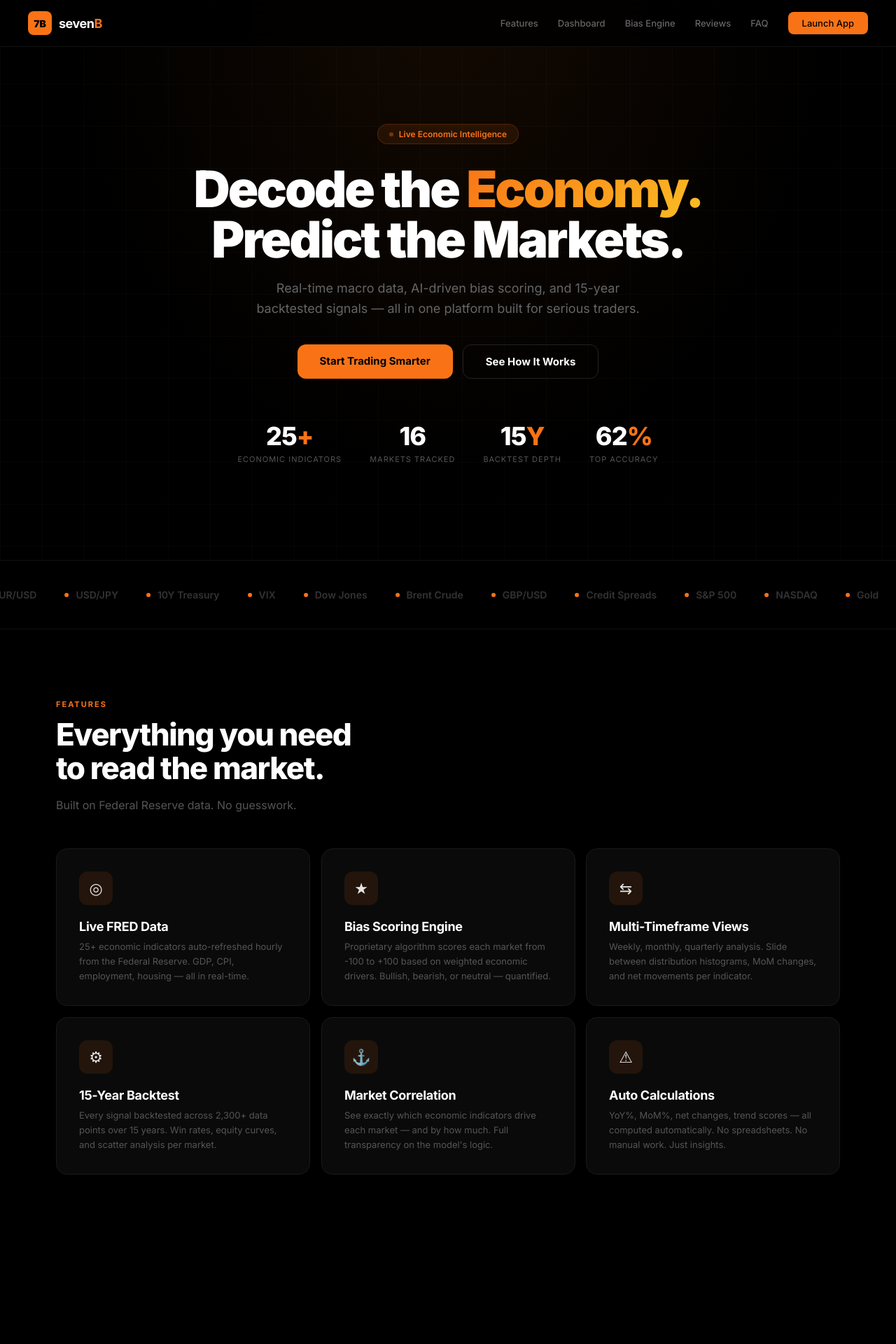
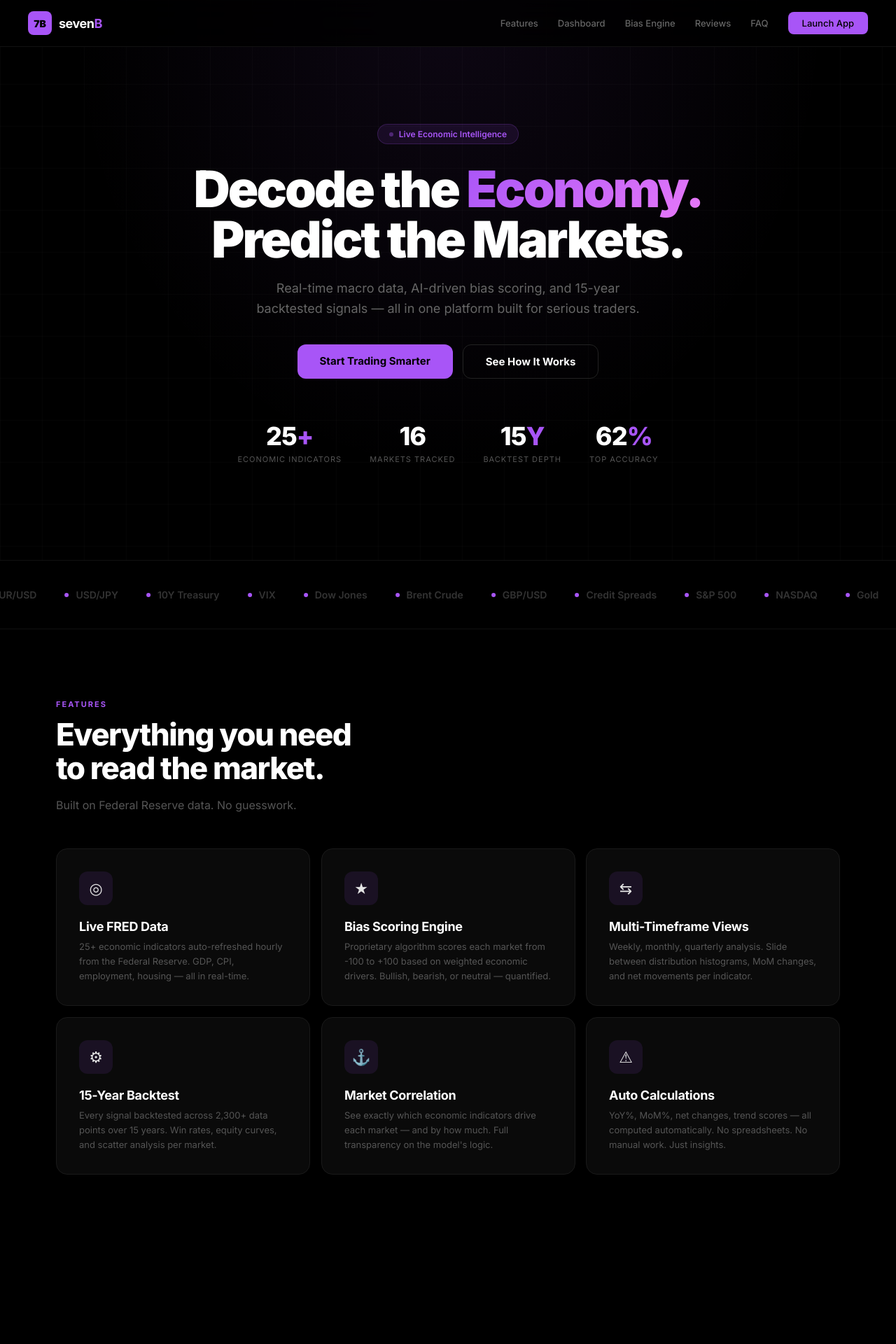
Before and after one commit to pipsagency6-hub/sevenb, a Flask app: page /landing in a window 1280 px wide. Shown: the top 1920 px of the page at 70% size. Run offline with Flask 3, Linux system fonts and the light colour scheme.

Commit message:
Rebrand to purple/black/white theme across all pages
Co-Authored-By: Claude Opus 4.6 <noreply@anthropic.com>

```diff
--- a/templates/base.html
+++ b/templates/base.html
@@ -8,7 +8,7 @@
 <link href="https://fonts.googleapis.com/css2?family=Inter:wght@300;400;500;600;700;800&display=swap" rel="stylesheet">
 <style>
 *{margin:0;padding:0;box-sizing:border-box}
-:root{--bg:#000;--bg2:#0a0a0a;--bg3:#111;--bg4:#161616;--border:#1a1a1a;--border2:#222;--orange:#f97316;--orange2:#ea580c;--orange-glow:rgba(249,115,22,0.15);--text:#e5e5e5;--text2:#999;--text3:#555;--green:#22c55e;--red:#ef4444;--yellow:#eab308;--green-bg:rgba(34,197,94,0.12);--red-bg:rgba(239,68,68,0.12);--yellow-bg:rgba(234,179,8,0.12)}
+:root{--bg:#000;--bg2:#0a0a0a;--bg3:#111;--bg4:#161616;--border:#1a1a1a;--border2:#222;--orange:#a855f7;--orange2:#9333ea;--orange-glow:rgba(168,85,247,0.15);--text:#e5e5e5;--text2:#999;--text3:#555;--green:#22c55e;--red:#ef4444;--yellow:#eab308;--green-bg:rgba(34,197,94,0.12);--red-bg:rgba(239,68,68,0.12);--yellow-bg:rgba(234,179,8,0.12)}
 body{font-family:'Inter',system-ui,sans-serif;background:var(--bg);color:var(--text);-webkit-font-smoothing:antialiased}
 ::selection{background:var(--orange);color:#000}
 ::-webkit-scrollbar{width:6px;height:6px}
--- a/templates/landing.html
+++ b/templates/landing.html
@@ -7,7 +7,7 @@
 <link href="https://fonts.googleapis.com/css2?family=Inter:wght@300;400;500;600;700;800;900&display=swap" rel="stylesheet">
 <style>
 *{margin:0;padding:0;box-sizing:border-box}
-:root{--o:#f97316;--o2:#ea580c;--bg:#000;--g:#22c55e;--r:#ef4444;--y:#eab308}
+:root{--o:#a855f7;--o2:#9333ea;--bg:#000;--g:#22c55e;--r:#ef4444;--y:#eab308}
 body{font-family:'Inter',sans-serif;background:#000;color:#e5e5e5;overflow-x:hidden;-webkit-font-smoothing:antialiased}
 ::selection{background:var(--o);color:#000}
 a{color:var(--o);text-decoration:none}
@@ -26,19 +26,19 @@ nav{position:fixed;top:0;left:0;right:0;z-index:100;padding:16px 40px;display:fl
 
 /* HERO */
 .hero{min-height:100vh;display:flex;align-items:center;justify-content:center;text-align:center;position:relative;padding:120px 40px 80px;overflow:hidden}
-.hero-bg{position:absolute;top:0;left:0;right:0;bottom:0;background:radial-gradient(ellipse at 50% 0%,rgba(249,115,22,0.08) 0%,transparent 60%)}
+.hero-bg{position:absolute;top:0;left:0;right:0;bottom:0;background:radial-gradient(ellipse at 50% 0%,rgba(168,85,247,0.08) 0%,transparent 60%)}
 .hero-grid{position:absolute;top:0;left:0;right:0;bottom:0;background-image:linear-gradient(rgba(255,255,255,0.02) 1px,transparent 1px),linear-gradient(90deg,rgba(255,255,255,0.02) 1px,transparent 1px);background-size:60px 60px}
 .hero-content{position:relative;z-index:2;max-width:900px}
-.hero-badge{display:inline-flex;align-items:center;gap:8px;padding:6px 16px;background:rgba(249,115,22,0.1);border:1px solid rgba(249,115,22,0.2);border-radius:24px;font-size:12px;color:var(--o);font-weight:600;margin-bottom:28px}
+.hero-badge{display:inline-flex;align-items:center;gap:8px;padding:6px 16px;background:rgba(168,85,247,0.1);border:1px solid rgba(168,85,247,0.2);border-radius:24px;font-size:12px;color:var(--o);font-weight:600;margin-bottom:28px}
 .hero-badge .pulse{width:6px;height:6px;background:var(--o);border-radius:50%;animation:pulse 2s infinite}
 @keyframes pulse{0%,100%{opacity:1}50%{opacity:.3}}
 .hero h1{font-size:72px;font-weight:900;line-height:1;letter-spacing:-3px;color:#fff;margin-bottom:20px}
-.hero h1 span{background:linear-gradient(135deg,var(--o),#fbbf24);-webkit-background-clip:text;-webkit-text-fill-color:transparent}
+.hero h1 span{background:linear-gradient(135deg,var(--o),#e879f9);-webkit-background-clip:text;-webkit-text-fill-color:transparent}
 .hero p{font-size:18px;color:#666;line-height:1.6;max-width:560px;margin:0 auto 36px}
 .hero-btns{display:flex;gap:14px;justify-content:center}
 .btn-hero{padding:14px 32px;border-radius:12px;font-size:15px;font-weight:700;cursor:pointer;border:none;transition:.2s;font-family:'Inter'}
 .btn-hero-primary{background:var(--o);color:#000}
-.btn-hero-primary:hover{background:#fff;transform:translateY(-2px);box-shadow:0 20px 40px rgba(249,115,22,0.3)}
+.btn-hero-primary:hover{background:#fff;transform:translateY(-2px);box-shadow:0 20px 40px rgba(168,85,247,0.3)}
 .btn-hero-ghost{background:transparent;color:#fff;border:1px solid #222}
 .btn-hero-ghost:hover{border-color:var(--o);color:var(--o)}
 .hero-stats{display:flex;gap:40px;justify-content:center;margin-top:60px}
@@ -55,17 +55,17 @@ nav{position:fixed;top:0;left:0;right:0;z-index:100;padding:16px 40px;display:fl
 
 .features-grid{display:grid;grid-template-columns:repeat(3,1fr);gap:16px}
 .feat-card{background:#0a0a0a;border:1px solid #1a1a1a;border-radius:16px;padding:32px;position:relative;overflow:hidden;transition:all .4s cubic-bezier(.4,0,.2,1);transform:perspective(800px) rotateY(0) rotateX(0)}
-.feat-card:hover{border-color:var(--o);transform:perspective(800px) rotateY(-2deg) rotateX(2deg) translateY(-8px);box-shadow:0 30px 60px rgba(249,115,22,0.1)}
+.feat-card:hover{border-color:var(--o);transform:perspective(800px) rotateY(-2deg) rotateX(2deg) translateY(-8px);box-shadow:0 30px 60px rgba(168,85,247,0.1)}
 .feat-card::after{content:'';position:absolute;top:0;left:0;right:0;height:1px;background:linear-gradient(90deg,transparent,var(--o),transparent);opacity:0;transition:.4s}
 .feat-card:hover::after{opacity:1}
-.feat-icon{width:48px;height:48px;background:rgba(249,115,22,0.1);border-radius:12px;display:flex;align-items:center;justify-content:center;font-size:22px;margin-bottom:20px}
+.feat-icon{width:48px;height:48px;background:rgba(168,85,247,0.1);border-radius:12px;display:flex;align-items:center;justify-content:center;font-size:22px;margin-bottom:20px}
 .feat-title{font-size:18px;font-weight:700;color:#fff;margin-bottom:8px;letter-spacing:-.3px}
 .feat-desc{font-size:13px;color:#555;line-height:1.6}
 
 /* 3D DASHBOARD PREVIEW */
 .preview-section{padding:80px 40px;overflow:hidden}
 .preview-wrapper{max-width:1100px;margin:0 auto;perspective:1200px}
-.preview-frame{background:#0a0a0a;border:1px solid #1a1a1a;border-radius:20px;overflow:hidden;transform:rotateX(8deg) rotateY(-3deg) scale(0.95);transition:transform .6s cubic-bezier(.4,0,.2,1);box-shadow:0 60px 120px rgba(0,0,0,0.8),0 0 80px rgba(249,115,22,0.05)}
+.preview-frame{background:#0a0a0a;border:1px solid #1a1a1a;border-radius:20px;overflow:hidden;transform:rotateX(8deg) rotateY(-3deg) scale(0.95);transition:transform .6s cubic-bezier(.4,0,.2,1);box-shadow:0 60px 120px rgba(0,0,0,0.8),0 0 80px rgba(168,85,247,0.05)}
 .preview-frame:hover{transform:rotateX(2deg) rotateY(0deg) scale(1)}
 .preview-bar{padding:10px 16px;background:#111;border-bottom:1px solid #1a1a1a;display:flex;align-items:center;gap:6px}
 .preview-dot{width:10px;height:10px;border-radius:50%}
@@ -78,7 +78,7 @@ nav{position:fixed;top:0;left:0;right:0;z-index:100;padding:16px 40px;display:fl
 .bias-section{padding:80px 40px;max-width:1100px;margin:0 auto}
 .bias-3d-grid{display:flex;gap:16px;justify-content:center;align-items:flex-end;height:300px;perspective:600px}
 .bias-3d-bar{width:80px;border-radius:10px 10px 0 0;position:relative;transform:rotateY(-8deg);transition:all .5s;cursor:pointer;display:flex;flex-direction:column;justify-content:flex-end;align-items:center;padding-bottom:12px}
-.bias-3d-bar:hover{transform:rotateY(0deg) scale(1.05);box-shadow:0 -20px 40px rgba(249,115,22,0.2)}
+.bias-3d-bar:hover{transform:rotateY(0deg) scale(1.05);box-shadow:0 -20px 40px rgba(168,85,247,0.2)}
 .bias-3d-bar::before{content:'';position:absolute;top:0;right:-12px;width:12px;height:100%;background:rgba(0,0,0,0.3);transform:skewY(-35deg);transform-origin:top left;border-radius:0 4px 4px 0}
 .bias-3d-label{font-size:9px;color:rgba(255,255,255,.7);text-transform:uppercase;letter-spacing:.5px;font-weight:700;writing-mode:vertical-rl;transform:rotate(180deg);margin-bottom:8px}
 .bias-3d-val{font-size:14px;font-weight:800;color:#fff}
@@ -113,7 +113,7 @@ nav{position:fixed;top:0;left:0;right:0;z-index:100;padding:16px 40px;display:fl
 
 /* CTA */
 .cta-section{padding:120px 40px;text-align:center;position:relative}
-.cta-section::before{content:'';position:absolute;top:0;left:50%;transform:translateX(-50%);width:600px;height:600px;background:radial-gradient(circle,rgba(249,115,22,0.06),transparent 70%);pointer-events:none}
+.cta-section::before{content:'';position:absolute;top:0;left:50%;transform:translateX(-50%);width:600px;height:600px;background:radial-gradient(circle,rgba(168,85,247,0.06),transparent 70%);pointer-events:none}
 .cta-title{font-size:48px;font-weight:900;color:#fff;letter-spacing:-2px;margin-bottom:16px}
 .cta-sub{font-size:16px;color:#555;margin-bottom:36px}
 
@@ -256,7 +256,7 @@ footer{padding:40px;border-top:1px solid #111;text-align:center;font-size:12px;c
                     <div class="prev-card-title">Real GDP</div>
                     <div class="prev-card-val" style="color:var(--g)">24,065.96</div>
                     <div style="font-size:10px;color:#555;margin-top:4px">YoY: +2.0%</div>
-                    <div style="margin-top:12px;height:60px;background:linear-gradient(90deg,rgba(249,115,22,0.05),rgba(249,115,22,0.2));border-radius:6px;position:relative;overflow:hidden"><div style="position:absolute;bottom:0;left:0;right:0;height:40px;background:linear-gradient(0deg,rgba(249,115,22,0.3),transparent);border-radius:0 0 6px 6px"></div></div>
+                    <div style="margin-top:12px;height:60px;background:linear-gradient(90deg,rgba(168,85,247,0.05),rgba(168,85,247,0.2));border-radius:6px;position:relative;overflow:hidden"><div style="position:absolute;bottom:0;left:0;right:0;height:40px;background:linear-gradient(0deg,rgba(168,85,247,0.3),transparent);border-radius:0 0 6px 6px"></div></div>
                 </div>
                 <div class="prev-card">
                     <div class="prev-card-title">S&P 500 Bias</div>
@@ -312,7 +312,7 @@ footer{padding:40px;border-top:1px solid #111;text-align:center;font-size:12px;c
             <div class="review-stars">&#9733;&#9733;&#9733;&#9733;&#9733;</div>
             <div class="review-text">"Finally a platform that connects macro data to actual trade ideas. The bias scoring on NASDAQ is incredibly useful for timing entries."</div>
             <div class="review-author">
-                <div class="review-avatar" style="background:linear-gradient(135deg,#f97316,#fbbf24)">M</div>
+                <div class="review-avatar" style="background:linear-gradient(135deg,#a855f7,#fbbf24)">M</div>
                 <div><div class="review-name">Marcus T.</div><div class="review-role">Swing Trader — New York</div></div>
             </div>
         </div>
```
Also changed, not shown: templates/login.html (+5 -5 lines).
